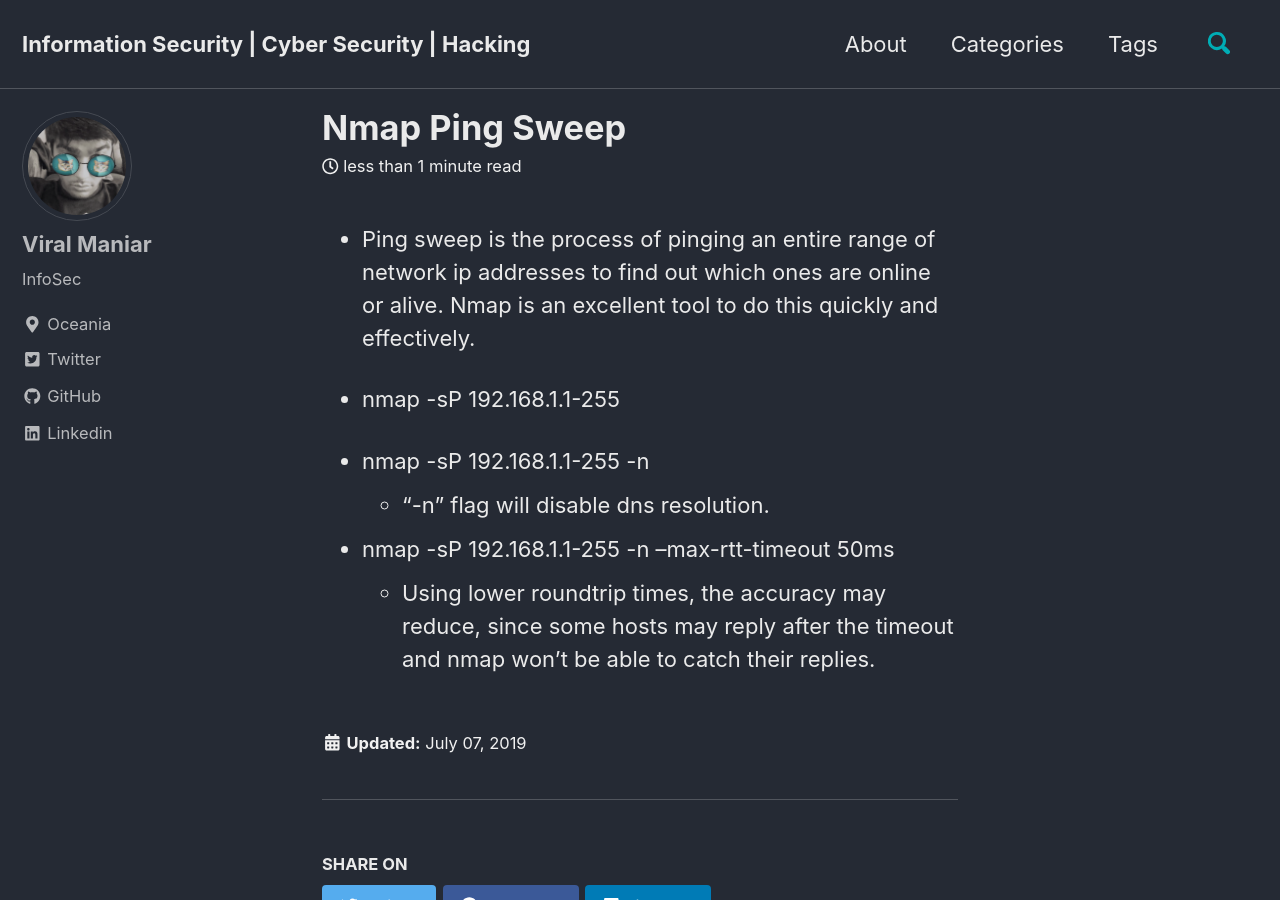
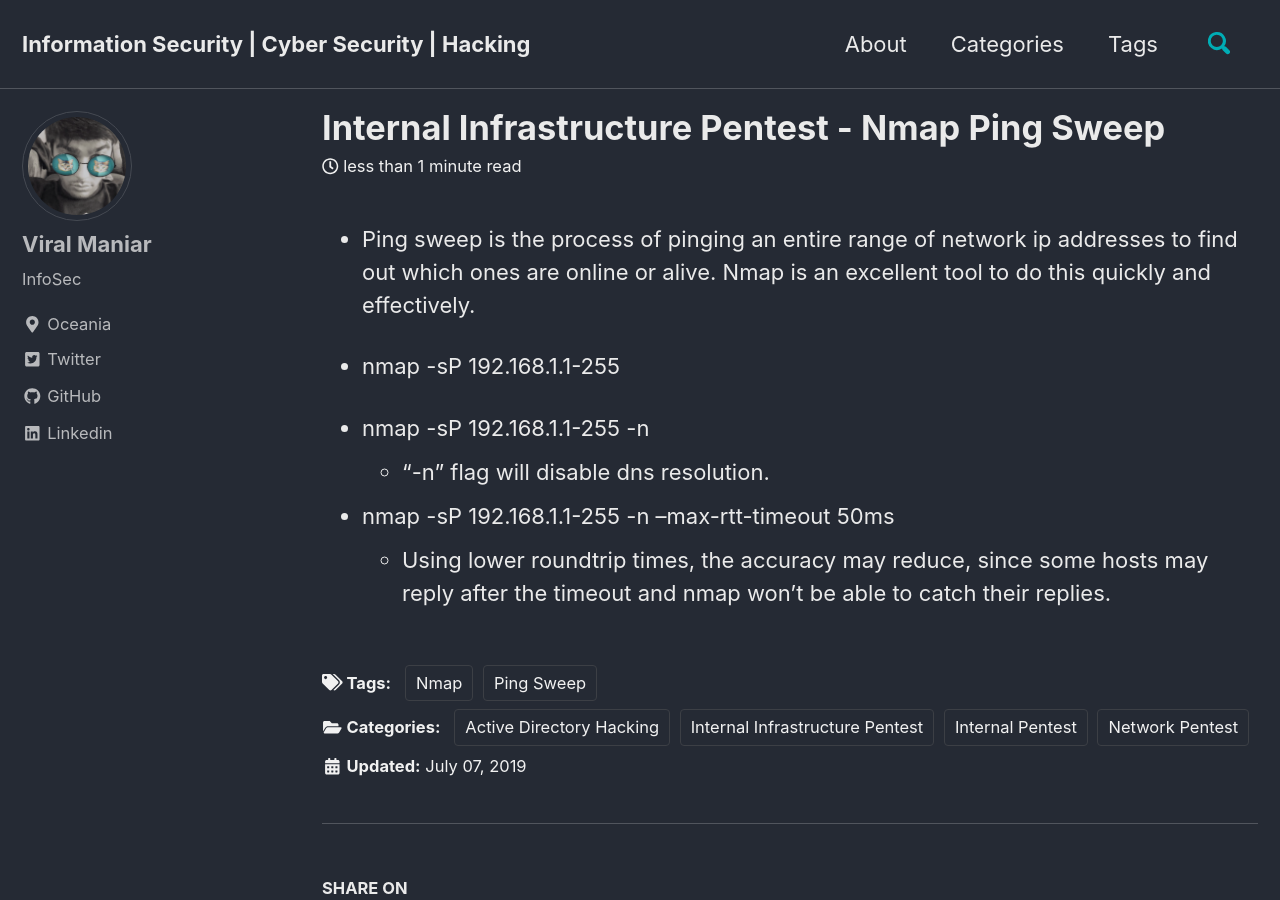
Before and after one commit to Viralmaniar/viralmaniar.github.io, a Jekyll site: the page built from _posts/2019-07-07-Nmap-Ping-Sweep.md, in a window 1280 px wide and 900 px high. Built offline with Jekyll 4.4.1, drawn with Linux system fonts in a browser that asks for light colours; cached includes are drawn as plain includes; nearby versions of some CDN libraries.

Commit message:
Update 2019-07-07-Nmap-Ping-Sweep.md

```diff
--- a/_posts/2019-07-07-Nmap-Ping-Sweep.md
+++ b/_posts/2019-07-07-Nmap-Ping-Sweep.md
@@ -1,3 +1,21 @@
+---
+layout: single
+classes: wide
+author_profile: true
+read_time: true
+share: true
+related: true
+title:  "Internal Infrastructure Pentest - Nmap Ping Sweep"
+date:   2019-07-07 15:33:00 +1000
+categories:
+  - Internal Pentest
+  - Internal Infrastructure Pentest
+  - Network Pentest
+  - Active Directory Hacking
+tags:
+  - Nmap
+  - Ping Sweep
+---
 - Ping sweep is the process of pinging an entire range of network ip addresses to find out which ones are online or alive. Nmap is an excellent tool to do this quickly and effectively.
 
 - nmap -sP 192.168.1.1-255
```
